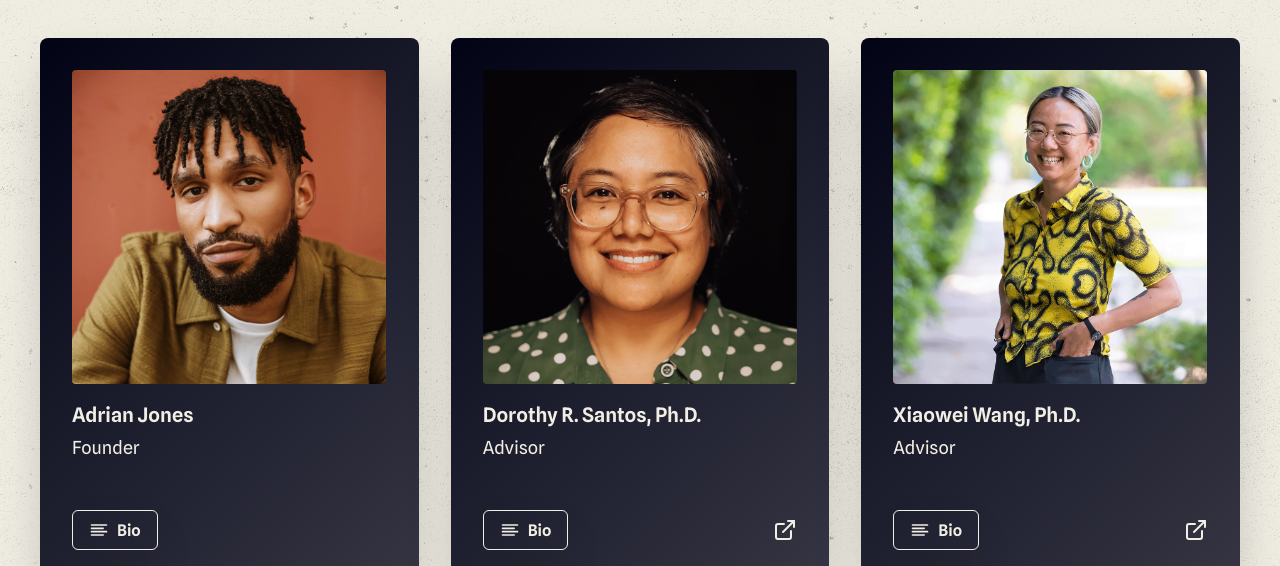
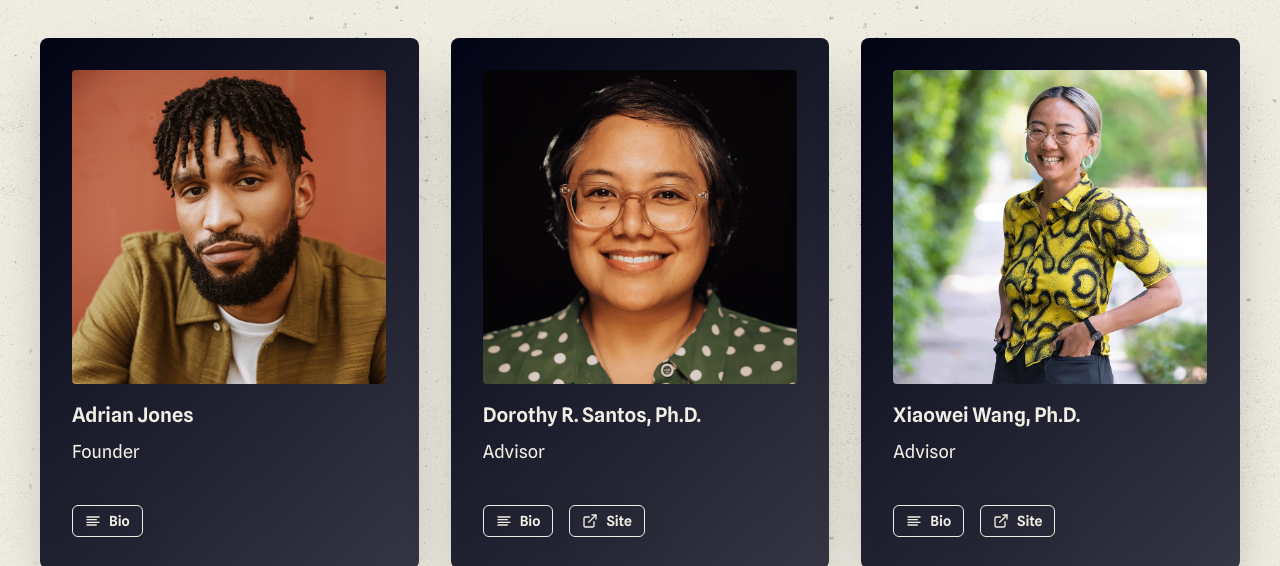
Before and after one commit to lookingglasspgh/lg-site-v1, a Next.js app: page /contributors in a window 1280 px wide. Shown: the part 234-800 px from the top of the page. Built offline with nearby package versions, Linux system fonts and the light colour scheme.

Commit message:
feat: collaborator card component and styling cleanup

```diff
--- a/src/components/contributors/BioModal/BioModal.jsx
+++ b/src/components/contributors/BioModal/BioModal.jsx
@@ -25,13 +25,7 @@ const BioModal = ({ bio, isOpen, onClose }) => (
       </ModalHeader>
       <ModalBody pt="2rem" pb="3rem">
         <Container>
-          <Text
-            fontSize={{
-              base: 'md', md: 'lg', xl: 'lg',
-            }}
-          >
-            {bio}
-          </Text>
+          <Text fontSize="md">{bio}</Text>
         </Container>
       </ModalBody>
     </ModalContent>
--- /dev/null
+++ b/src/components/contributors/CollaboratorsSection/CollaboratorCard/CollaboratorCard.jsx
@@ -0,0 +1,102 @@
+import React from 'react';
+import { AlignLeft, ExternalLink } from 'react-feather';
+import { Flex, Link, Text } from '@chakra-ui/react';
+import PropTypes from 'prop-types';
+
+import commonStyles from '@/styles/commonStyles';
+import contributors from '@/content/contributors';
+import SiteImage from '@/components/common/SiteImage/SiteImage';
+
+import {
+  ButtonText,
+  CardButton,
+  CardDetails,
+  Container,
+  ImageContainer,
+} from './CollaboratorCard.styles';
+
+const { gradients } = commonStyles;
+
+const CollaboratorCard = ({ collaborator, onBioClick }) => (
+  <Container background={gradients.black}>
+    <ImageContainer>
+      <SiteImage
+        src={collaborator.headshotPath}
+        alt={collaborator.headshotAlt}
+        priority={!!collaborator?.priority}
+        fill
+        style={{ borderRadius: '4px' }}
+        sizes="
+          11rem,
+          (min-width: 768px) 15rem,
+          (min-width: 992px) 13.5rem,
+          (min-width: 1280px) 19.625rem
+        "
+      />
+    </ImageContainer>
+    <Flex direction="column">
+      <CardDetails>
+        <Text
+          fontSize={{ base: 'md', sm: 'lg', xl: 'xl' }}
+          variant="secondary"
+          fontWeight="semibold"
+          mb="0.25rem"
+        >
+          {collaborator.name}
+        </Text>
+        <Text
+          variant="secondary"
+          fontSize={{ base: 'sm', sm: 'md', xl: 'lg' }}
+        >
+          {collaborator.role}
+        </Text>
+      </CardDetails>
+      <Flex
+        width="100%"
+        alignItems="center"
+        gap="1rem"
+      >
+        <CardButton
+          variant="outline"
+          size={{ base: 'xs', md: 'sm' }}
+          onClick={() => onBioClick(collaborator.bio)}
+        >
+          <AlignLeft size={16} />
+          <ButtonText>{contributors.BIO}</ButtonText>
+        </CardButton>
+        { collaborator.website && (
+          <Link
+            color="ivory.400"
+            aria-label={`Link to ${collaborator.website}`}
+            href={collaborator.website}
+            isExternal
+          >
+            <CardButton
+              variant="outline"
+              size={{ base: 'xs', md: 'sm' }}
+              onClick={() => onBioClick(collaborator.bio)}
+            >
+              <ExternalLink size={16} />
+              <ButtonText>{contributors.SITE}</ButtonText>
+            </CardButton>
+          </Link>
+        )}
+      </Flex>
+    </Flex>
+  </Container>
+);
+
+CollaboratorCard.propTypes = {
+  collaborator: PropTypes.shape({
+    bio: PropTypes.string,
+    headshotAlt: PropTypes.string,
+    headshotPath: PropTypes.string,
+    name: PropTypes.string,
+    priority: PropTypes.bool,
+    role: PropTypes.string,
+    website: PropTypes.string,
+  }).isRequired,
+  onBioClick: PropTypes.func.isRequired,
+};
+
+export default CollaboratorCard;
--- /dev/null
+++ b/src/components/contributors/CollaboratorsSection/CollaboratorCard/CollaboratorCard.styles.js
@@ -0,0 +1,60 @@
+import {
+  Box,
+  Button,
+  chakra,
+  Flex,
+  Text,
+} from '@chakra-ui/react';
+
+export const ButtonText = chakra(Text, {
+  baseStyle: {
+    color: 'ivory.400',
+    fontSize: { base: 'xs', md: 'sm' },
+  },
+});
+
+export const CardButton = chakra(Button, {
+  baseStyle: {
+    borderColor: 'ivory.400',
+    color: 'ivory.400',
+    alignItems: 'center',
+    gap: '0.5rem',
+    padding: '0.5rem',
+    _hover: {
+      backgroundColor: 'black.500',
+    },
+  },
+});
+
+export const CardDetails = chakra(Flex, {
+  baseStyle: {
+    flexDirection: 'column',
+    minHeight: { base: 'unset', md: '83px', xl: 'unset' },
+    gap: '0.25rem',
+    marginBottom: { base: '1.5rem', xl: '2.5rem' },
+    maxWidth: { base: '150px', sm: 'unset' },
+  },
+});
+
+export const Container = chakra(Flex, {
+  baseStyle: {
+    flexDirection: { base: 'row', md: 'column' },
+    alignItems: { base: 'center', md: 'flex-start' },
+    padding: { base: '1rem', md: '2rem' },
+    gap: { base: '1rem', sm: '2rem', md: '1rem' },
+    borderRadius: 'lg',
+    boxShadow: '2xl',
+  },
+});
+
+export const ImageContainer = chakra(Box, {
+  baseStyle: {
+    position: 'relative',
+    width: {
+      base: '8rem', sm: '10rem', md: '16rem', lg: '13rem', xl: '19.625rem',
+    },
+    height: {
+      base: '8rem', sm: '10rem', md: '16rem', lg: '13rem', xl: '19.625rem',
+    },
+  },
+});
--- /dev/null
+++ b/src/components/contributors/CollaboratorsSection/CollaboratorCard/index.js
@@ -0,0 +1 @@
+export { default } from './CollaboratorCard';
--- a/src/components/contributors/CollaboratorsSection/CollaboratorsSection.jsx
+++ b/src/components/contributors/CollaboratorsSection/CollaboratorsSection.jsx
@@ -1,22 +1,18 @@
 import React, { useState } from 'react';
 import {
-  Box,
-  Button,
   Flex,
   Heading,
-  Link,
   SimpleGrid,
-  Text,
   useDisclosure,
 } from '@chakra-ui/react';
-import { AlignLeft, ExternalLink } from 'react-feather';
 
 import BioModal from '../BioModal/BioModal';
 import commonStyles from '@/styles/commonStyles';
 import contributors from '@/content/contributors';
-import SiteImage from '@/components/common/SiteImage/SiteImage';
 
-const { commonWidths, gradients } = commonStyles;
+import CollaboratorCard from './CollaboratorCard';
+
+const { commonWidths } = commonStyles;
 
 const CollaboratorsSection = () => {
   const [bioModalText, setBioModalText] = useState(null);
@@ -43,87 +39,14 @@ const CollaboratorsSection = () => {
     >
       <Heading as="h1" mb="3rem">{contributors.COLLABORATORS}</Heading>
       <SimpleGrid
-        gap={{ base: '2rem', lg: '1rem', xl: '2rem' }}
+        gap={{ base: '2rem', md: '1rem', lg: '2rem' }}
         columns={{ base: '1', md: '2', lg: '3' }}
       >
         { contributors.collabDirectory.map((collaborator) => (
-          <Flex
-            background={gradients.black}
-            direction="column"
-            padding="2rem"
-            borderRadius="lg"
-            boxShadow="2xl"
-          >
-            <Box
-              position="relative"
-              width={{
-                base: '16.5rem', md: '15rem', lg: '13.5rem', xl: '19.625rem',
-              }}
-              height={{
-                base: '16.5rem', md: '15rem', lg: '13.5rem', xl: '19.625rem',
-              }}
-              mb="1rem"
-            >
-              <SiteImage
-                src={collaborator.headshotPath}
-                alt={collaborator.headshotAlt}
-                priority={!!collaborator?.priority}
-                fill
-                style={{ borderRadius: '4px' }}
-                sizes="
-                  16.5rem,
-                  (min-width: 768px) 15rem,
-                  (min-width: 992px) 13.5rem,
-                  (min-width: 1280px) 19.625rem
-                "
-              />
-            </Box>
-            <Flex direction="column">
-              <Flex direction="column" minHeight="110px">
-                <Text
-                  fontSize="xl"
-                  variant="secondary"
-                  fontWeight="semibold"
-                  mb="0.25rem"
-                >
-                  {collaborator.name}
-                </Text>
-                <Text
-                  variant="secondary"
-                  fontSize="lg"
-                  mb="1.5rem"
-                >
-                  {collaborator.role}
-                </Text>
-              </Flex>
-              <Flex
-                width="100%"
-                justifyContent="space-between"
-                alignItems="center"
-              >
-                <Button
-                  variant="outline"
-                  borderColor="ivory.400"
-                  color="ivory.400"
-                  _hover={{ backgroundColor: 'black.500' }}
-                  onClick={() => openBio(collaborator.bio)}
-                >
-                  <AlignLeft size={20} />
-                  <Text ml="0.5rem" variant="secondary" size="sm">Bio</Text>
-                </Button>
-                { collaborator.website && (
-                  <Link
-                    color="ivory.400"
-                    aria-label={`Link to ${collaborator.website}`}
-                    href={collaborator.website}
-                    isExternal
-                  >
-                    <ExternalLink size={24} />
-                  </Link>
-                )}
-              </Flex>
-            </Flex>
-          </Flex>
+          <CollaboratorCard
+            collaborator={collaborator}
+            onBioClick={openBio}
+          />
         ))}
       </SimpleGrid>
       <BioModal
--- a/src/content/contributors.js
+++ b/src/content/contributors.js
@@ -5,6 +5,8 @@
 const contributors = {
   COLLABORATORS: 'Collaborators',
   SUPPORTERS: 'Supporters',
+  BIO: 'Bio',
+  SITE: 'Site',
   collabDirectory: [
     {
       name: 'Adrian Jones',
```
